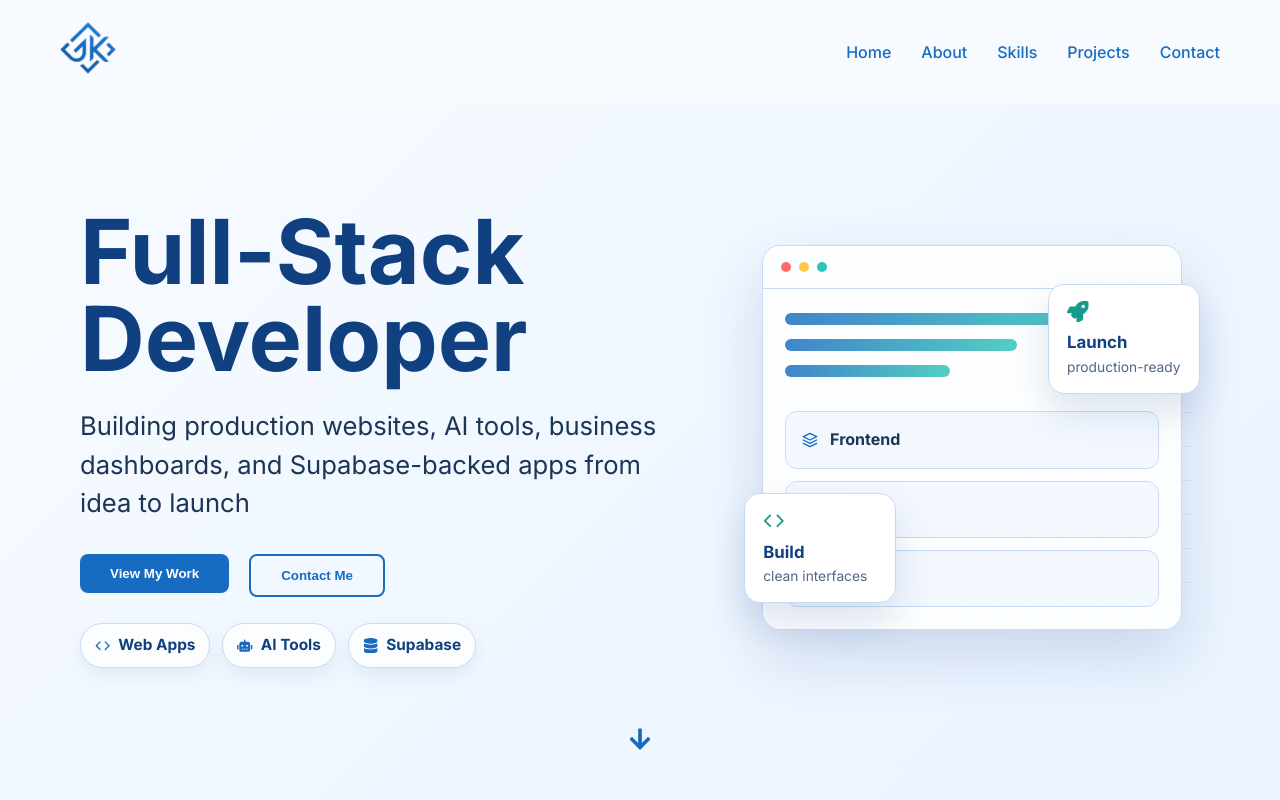
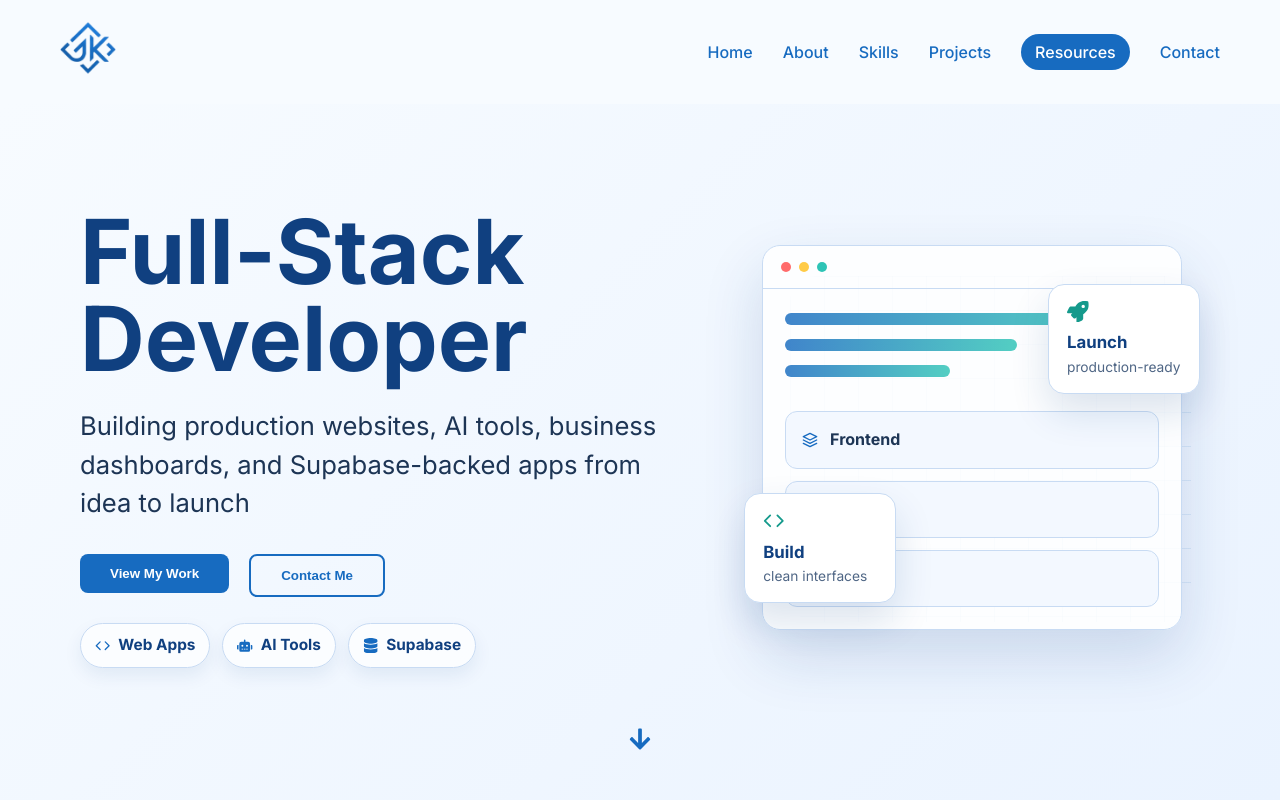
Before and after one commit to GiorgiKemo/myportfolio, a React (Vite) app: page / in a window 1280 px wide. Shown: the top 800 px of the page. Built offline with nearby package versions, Linux system fonts and the light colour scheme; no server answers.

Commit message:
Add affiliate resources to primary navigation

```diff
--- a/src/App.css
+++ b/src/App.css
@@ -96,6 +96,22 @@ main {
 .nav-links li a:hover::after,
 .nav-link-button:hover::after {
   width: 100%;
+}
+
+.nav-links li a.nav-resource {
+  background-color: var(--primary-color);
+  border-radius: 999px;
+  color: #fff;
+  padding: 8px 14px;
+}
+
+.nav-links li a.nav-resource::after {
+  display: none;
+}
+
+.nav-links li a.nav-resource:hover {
+  background-color: var(--accent-color);
+  color: #fff;
 }
 
 .menu-icon {
--- a/src/components/Header.jsx
+++ b/src/components/Header.jsx
@@ -39,6 +39,7 @@ const Header = () => {
     { id: 'about', text: 'About' },
     { id: 'skills', text: 'Skills' },
     { id: 'projects', text: 'Projects' },
+    { href: '/affiliate/', text: 'Resources', className: 'nav-resource' },
     { id: 'contact', text: 'Contact' },
   ];
 
@@ -79,12 +80,16 @@ const Header = () => {
           >
             {navLinks.map((link, index) => (
               <Motion.li
-                key={link.id}
+                key={link.id ?? link.href}
                 initial={{ opacity: 0, y: -20 }}
                 animate={{ opacity: 1, y: 0 }}
                 transition={{ duration: 0.3, delay: 0.1 * (index + 1) }}
               >
-                {link.id === 'home' ? (
+                {link.href ? (
+                  <a className={link.className} href={link.href} aria-label="Open practical resource guides">
+                    {link.text}
+                  </a>
+                ) : link.id === 'home' ? (
                   <button type="button" className="nav-link-button" onClick={scrollToTop}>
                     {link.text}
                   </button>
```
